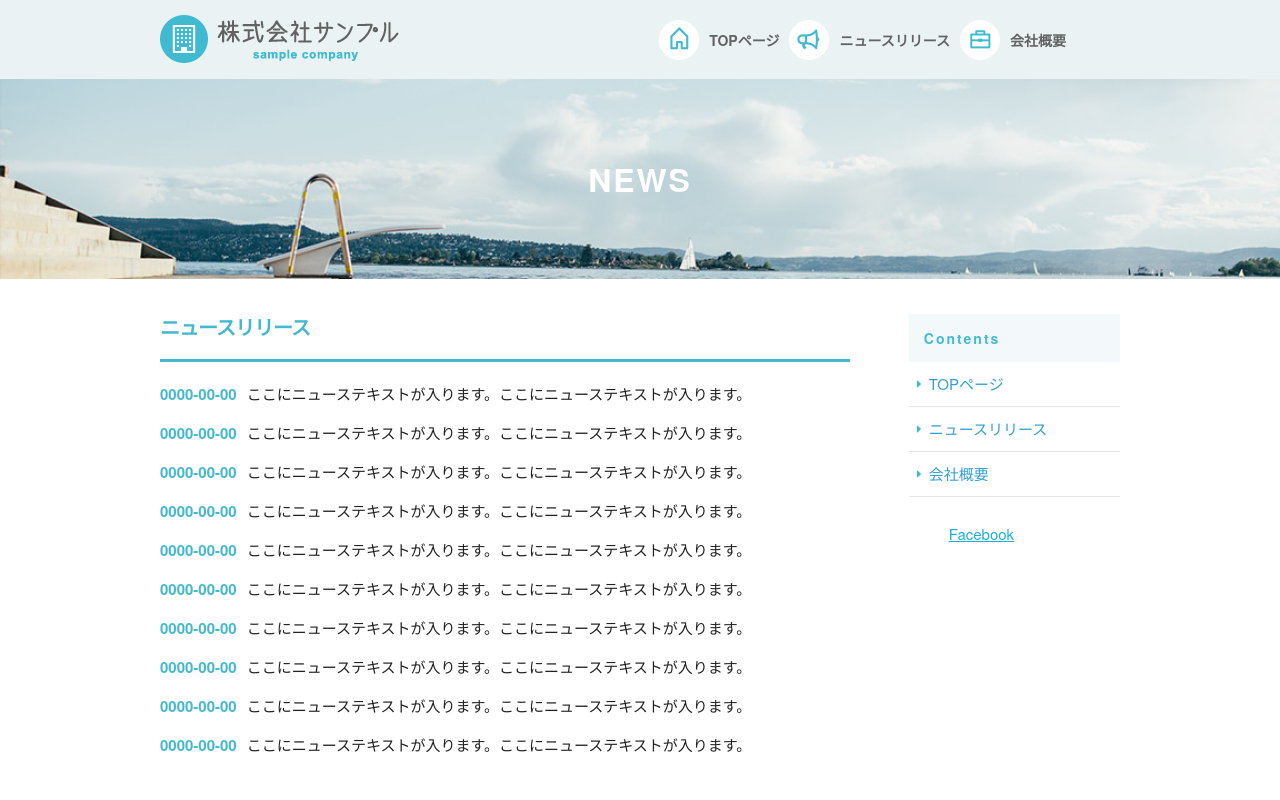
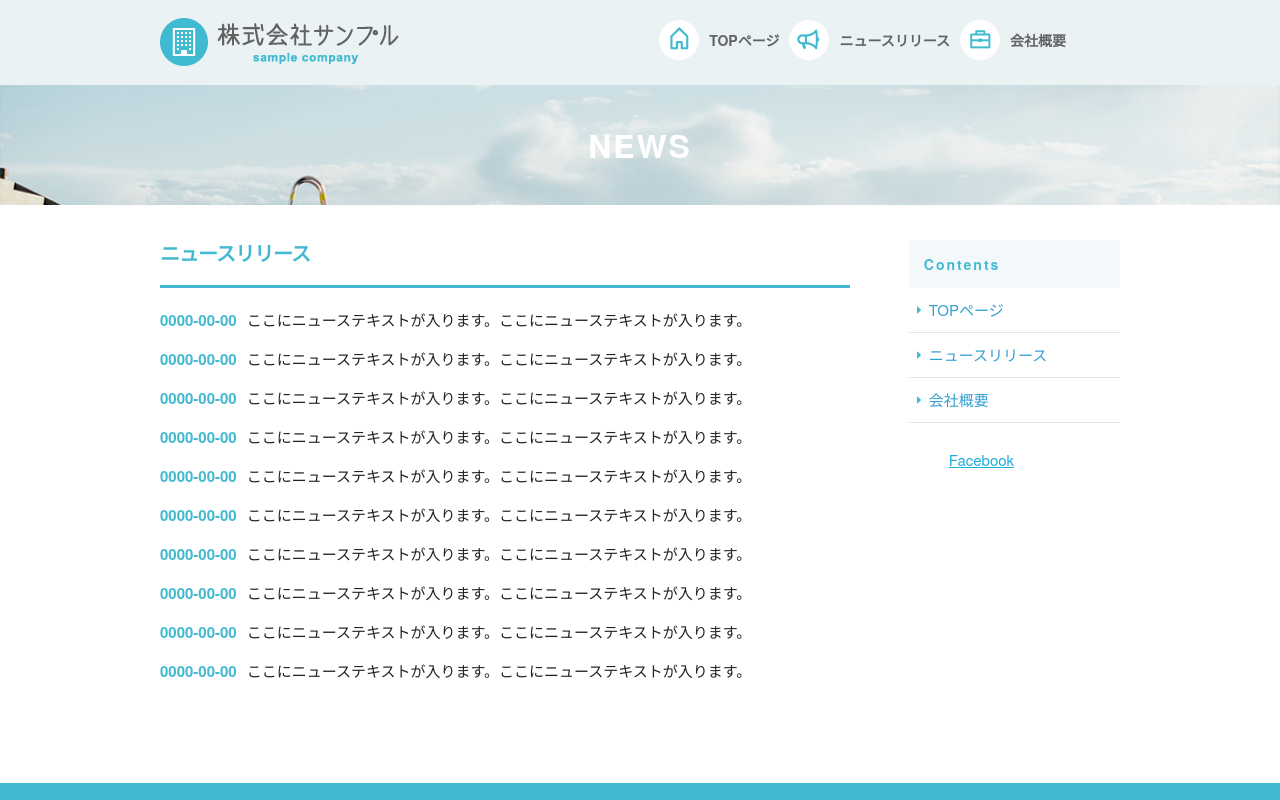
Before and after one commit to norarion/corporate-site, a plain HTML site: page news.html in a window 1280 px wide. Shown: the top 800 px of the page. Drawn offline with nearby package versions, Linux system fonts and the light colour scheme.

Commit message:
second commit

```diff
--- a/css/sample.scss
+++ b/css/sample.scss
@@ -424,7 +424,7 @@ h1{
 
 #sub_cover{
 
-    padding: 80px 0;
+    padding: 40px 0;
 
     h2{
         text-align: center;
--- a/news.html
+++ b/news.html
@@ -42,7 +42,7 @@
       <div class="row">
         <div class="six columns logo">
 
-          <hi><a href="index.html"><img class="u-max-full-width" src="images/top/logo.png" alt="株式会社サンプル" srcset="images/top/logo@2x.png 2x"></a></hi>
+          <h1><a href="index.html"><img class="u-max-full-width" src="images/top/logo.png" alt="株式会社サンプル" srcset="images/top/logo@2x.png 2x"></a></h1>
 
         </div>
         <div class="six columns navi">
```
Also changed, not shown: company.html (+2 -2 lines), index.html (+1 -1 lines), css/sample.css.
